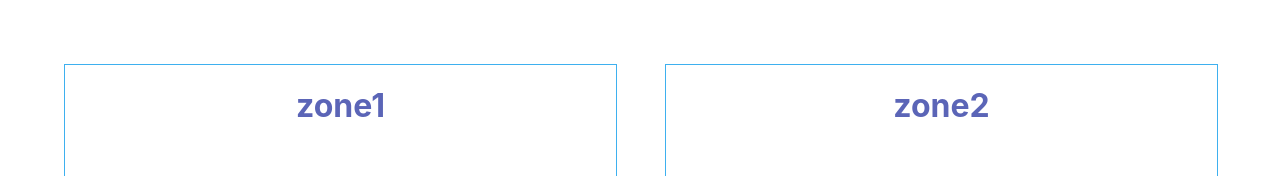
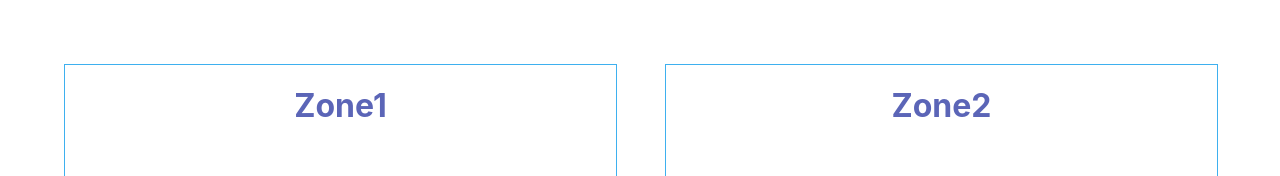
Before and after one commit to achimcc/rxjs-dnd, a React (Create React App) app: page / in a window 1280 px wide. Shown: the top 176 px of the page. Built offline with nearby package versions, Linux system fonts and the light colour scheme.

Commit message:
renaming zones

```diff
--- a/src/App.tsx
+++ b/src/App.tsx
@@ -30,8 +30,8 @@ function App() {
     enableMapSet();
   }, []);
   const [zones, setZones] = useState({
-    zone1: new Set<number>([...new Array<number>(5)].map((el, ind) => ind)),
-    zone2: new Set<number>(),
+    Zone1: new Set<number>([...new Array<number>(5)].map((el, ind) => ind)),
+    Zone2: new Set<number>(),
   });
 
   const moveToZone = (idToSet: number, toZone: dropZone) => {
--- a/src/Item.tsx
+++ b/src/Item.tsx
@@ -76,7 +76,7 @@ const Item = ({ item, id, moveToZone }: Props) => {
           const path = document
             .elementsFromPoint(evt.x, evt.y)
             .map((el) => el && el.id);
-          const zones = ["zone1", "zone2"];
+          const zones = ["Zone1", "Zone2"];
           const zoneToDrop = zones.find((zone) => path.includes(zone));
           if (zoneToDrop) {
             moveToZone(id, zoneToDrop);
--- a/src/type.d.ts
+++ b/src/type.d.ts
@@ -2,4 +2,4 @@ type Item = {
   title: string;
 };
 
-type dropZone = "zone1" | "zone2";
+type dropZone = "Zone1" | "Zone2";
```
